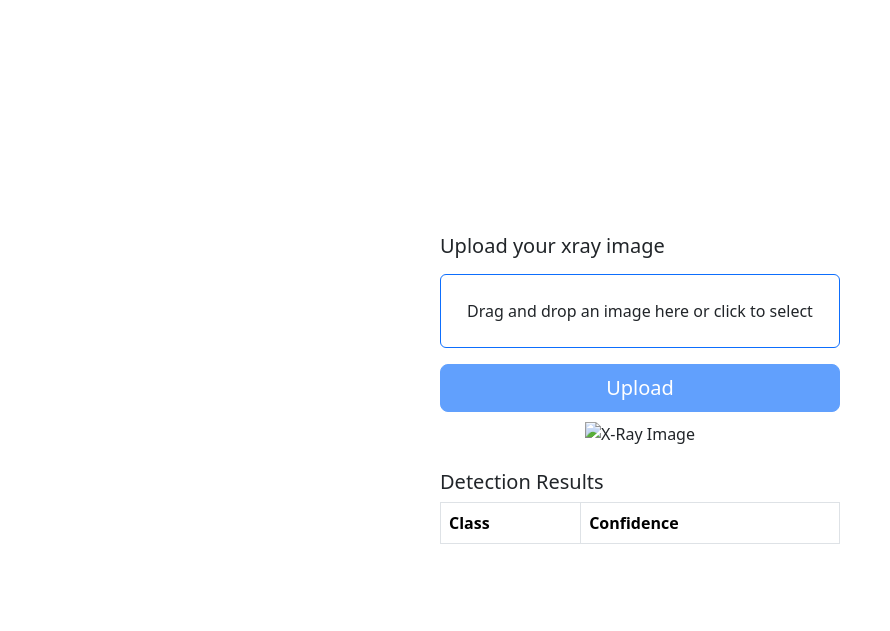
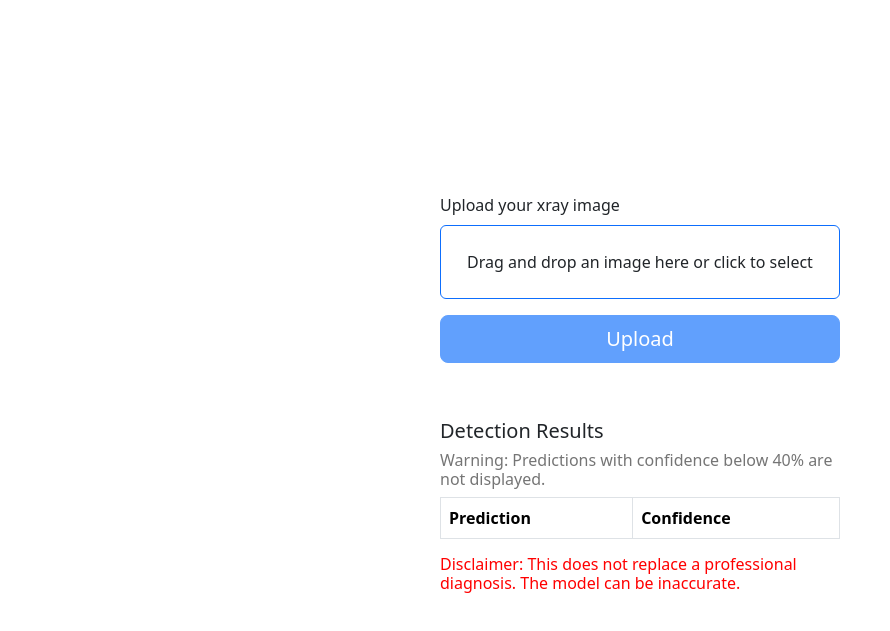
Before and after one commit to reecemelnick/COMP3800-Group20, a website: page src/public/html/xray.html in a window 1280 px wide. Shown: the part 63-694 px from the top of the page, without its empty margins (0-890 px from the left). Drawn offline with nearby package versions, Linux system fonts and the light colour scheme.

Commit message:
reworded some user facing messages

```diff
--- a/src/public/html/xray.html
+++ b/src/public/html/xray.html
@@ -16,7 +16,7 @@
     <div class="d-flex flex-column justify-content-center align-items-center" style="height: 100vh;">
         <div class="d-flex flex-column m-2" style="width: 400px; flex-shrink: 0;">
             <div class="mb-3">
-                <label for="xrayFile" class="form-label"><h5>Upload your xray image</h5></label>
+                <label for="xrayFile" class="form-label">Upload your xray image</label>
                 <div id="file-drop" class="border border-primary rounded p-4 text-center" style="user-select: none;">
                     Drag and drop an image here or click to select
                 </div>
@@ -28,22 +28,24 @@
             <!-- <img src="" id="xray-annotated" alt="X-Ray Image" class="img-fluid"> -->
         <!-- </div> -->
         <div class="position-relative">
-            <img src="" id="xray-annotated" alt="X-Ray Image" class="img-fluid" style="max-width: 800px; max-height: 800px;">
+            <img src="" id="xray-annotated" class="img-fluid" style="max-width: 800px; max-height: 800px;">
             <!-- <img src="" id="xray-annotated" alt="X-Ray Image" class="img-fluid"> -->
             <canvas id="canvas" class="position-absolute top-0 start-0"></canvas> <!-- Canvas on top of the image -->
         </div>
         <div class="mt-4" style="width: 400px;">
             <h5>Detection Results</h5>
+            <h6 style="color: rgb(117, 117, 117);">Warning: Predictions with confidence below 40% are not displayed.</h6>
             <table class="table table-bordered" id="results-table">
                 <thead>
                     <tr>
-                        <th>Class</th>
+                        <th>Prediction</th>
                         <th>Confidence</th>
                     </tr>
                 </thead>
                 <tbody>
                 </tbody>
             </table>
+            <h6 style="color: red;">Disclaimer: This does not replace a professional diagnosis. The model can be inaccurate.</h6>
         </div>
     </div>
     <div class="overlay d-none" id="loading-overlay">
--- a/src/public/js/xray.js
+++ b/src/public/js/xray.js
@@ -167,7 +167,7 @@ function populateDetectionTable(data) {
 function annotateImage(xrayFile, data) {
     console.log(data)
     if (data.data.predictions.length <= 0) {
-        alert("No predictions received")
+        alert("Model did not identify any features of interest.")
         return
     }
     // console.log("Image loaded:", xrayAnnotated.width, xrayAnnotated.height);
```
